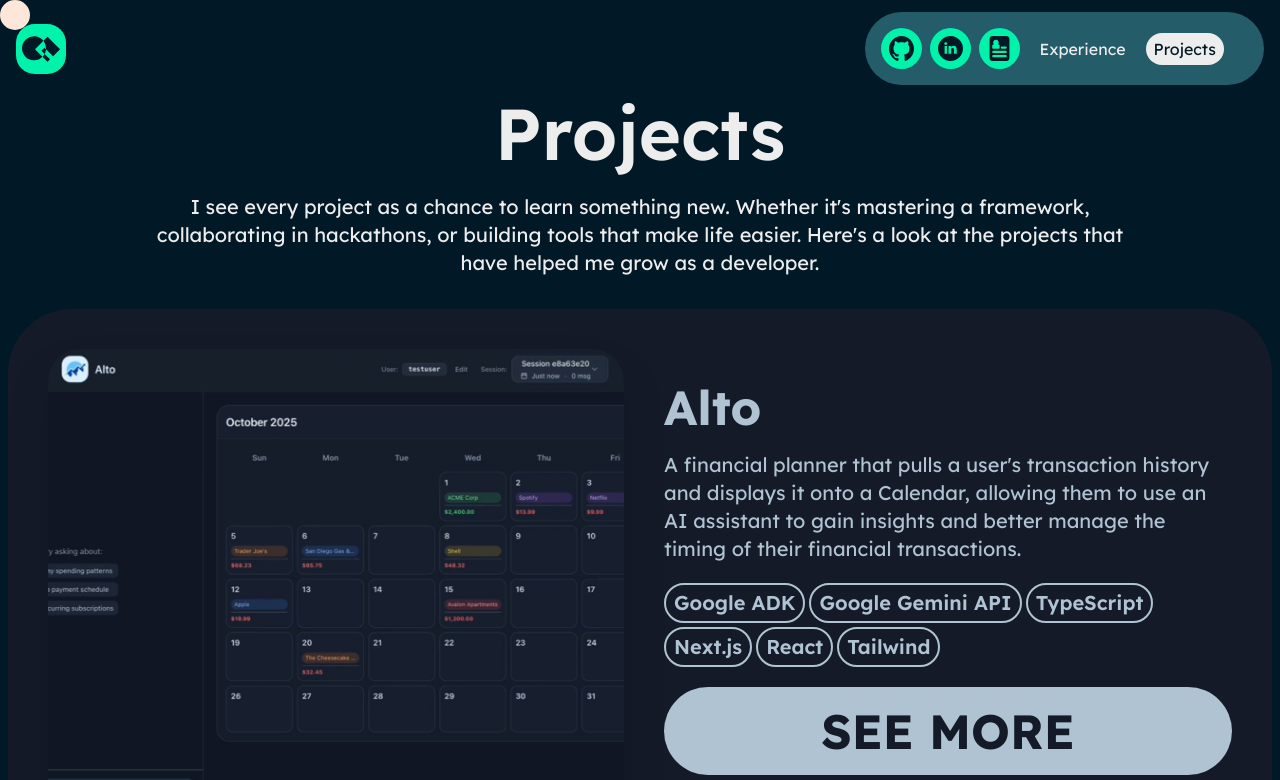
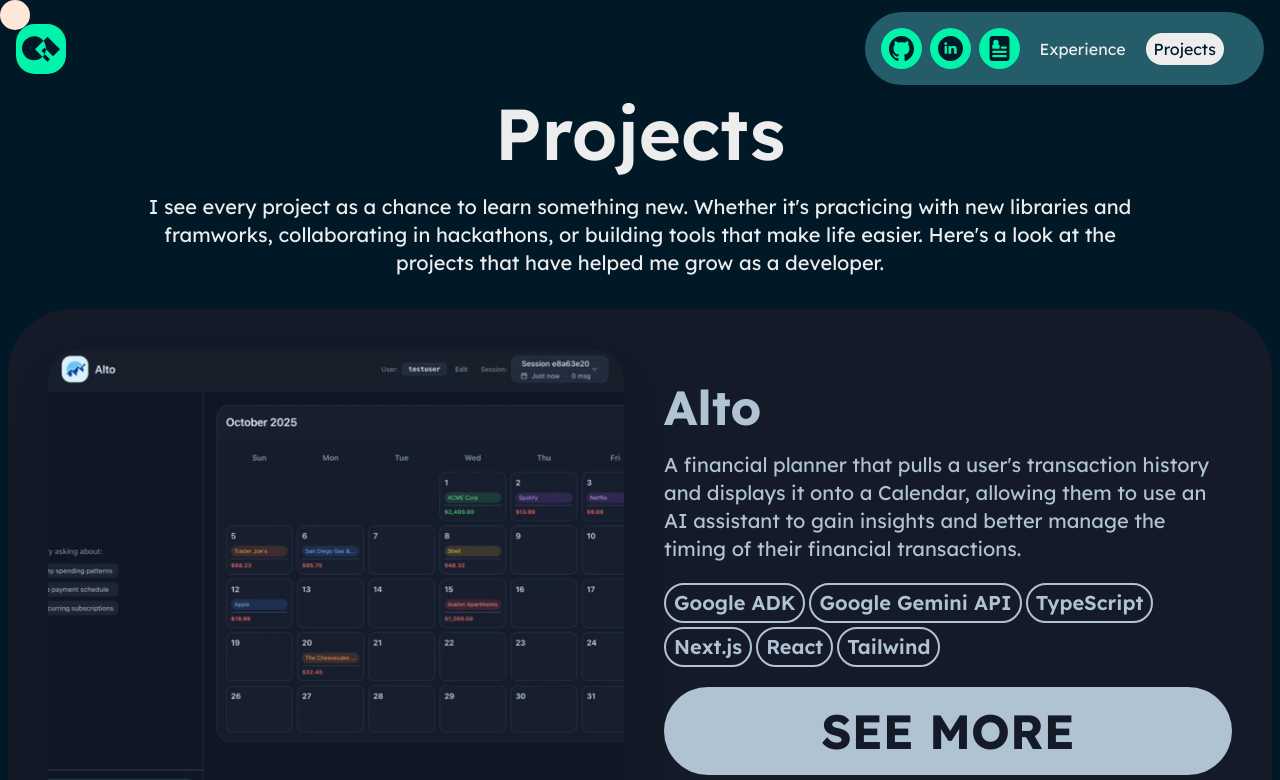
Before and after one commit to evans-christian2004/port, a Next.js app: page /projects in a window 1280 px wide. Shown: the top 780 px of the page. Built offline with nearby package versions, Linux system fonts and the light colour scheme.

Commit message:
edited projects section to sound slightly less pretentious

```diff
--- a/src/app/projects/page.tsx
+++ b/src/app/projects/page.tsx
@@ -43,7 +43,7 @@ const page = () => {
         variants={itemVariants}
       >
         I see every project as a chance to learn something new. Whether it&apos;s
-        mastering a framework, collaborating in hackathons, or building tools
+        practicing with new libraries and framworks, collaborating in hackathons, or building tools
         that make life easier. Here&apos;s a look at the projects that have helped me
         grow as a developer.
       </motion.p>
```
